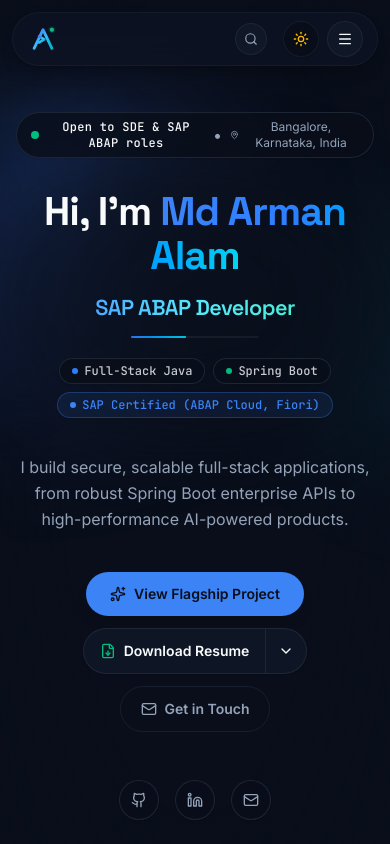
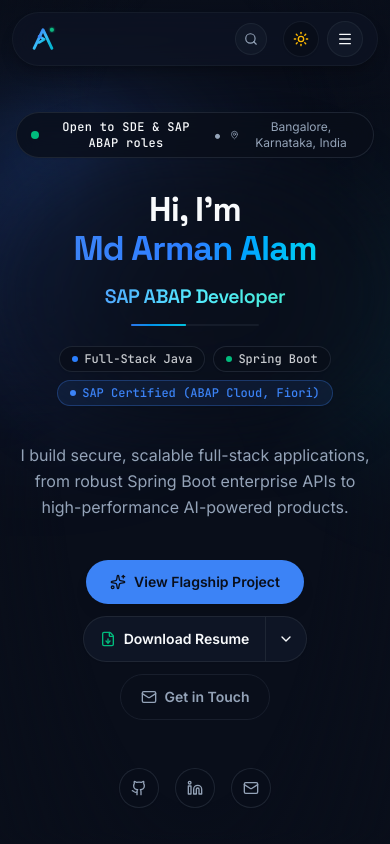
Before and after one commit to MdArman09/Md-Arman-Portfolio, a Next.js app: page / in a window 390 px wide. Shown: the top 844 px of the page. Built offline with nearby package versions, Linux system fonts and the light colour scheme.

Commit message:
fix(hero): prevent heading line-split on mobile and balance fluid typography hierarchy

```diff
--- a/app/globals.css
+++ b/app/globals.css
@@ -96,6 +96,27 @@ body {
   -moz-osx-font-smoothing: grayscale;
 }
 
+/* Hero heading & role fluid typography */
+.hero-title {
+  font-size: clamp(1.85rem, 8.8vw, 3rem);
+}
+
+@media (min-width: 640px) {
+  .hero-title {
+    font-size: clamp(2.5rem, 6vw, 5rem);
+  }
+}
+
+.hero-role-text {
+  font-size: clamp(1.1rem, 5vw, 1.65rem);
+}
+
+@media (min-width: 640px) {
+  .hero-role-text {
+    font-size: clamp(1.4rem, 3.4vw, 2.6rem);
+  }
+}
+
 /* Glassmorphism utility */
 .glass-panel {
   background-color: hsla(var(--card) / 0.75);
--- a/components/21st/hero-role-rotate.tsx
+++ b/components/21st/hero-role-rotate.tsx
@@ -197,8 +197,7 @@ export function HeroRoleRotate({
           {roles.map((role) => (
             <span
               key={role}
-              className="col-start-1 row-start-1 font-display font-semibold tracking-tight text-center leading-[1.25] pb-[0.14em] px-2 text-balance [box-decoration-break:clone] [-webkit-box-decoration-break:clone]"
-              style={{ fontSize: "clamp(1.35rem, 3.8vw, 2.6rem)" }}
+              className="col-start-1 row-start-1 font-display font-semibold tracking-tight text-center leading-[1.25] pb-[0.14em] px-2 text-balance hero-role-text [box-decoration-break:clone] [-webkit-box-decoration-break:clone]"
             >
               {role}
             </span>
@@ -209,8 +208,7 @@ export function HeroRoleRotate({
         <div className="col-start-1 row-start-1 flex items-center justify-center w-full pointer-events-none">
           {prefersReducedMotion ? (
             <span
-              className="font-display font-semibold tracking-tight text-center bg-gradient-to-r from-blue-500 via-cyan-400 to-sky-400 dark:from-blue-400 dark:via-cyan-300 dark:to-teal-300 bg-clip-text text-transparent drop-shadow-[0_0_24px_rgba(56,189,248,0.3)] leading-[1.25] pb-[0.14em] px-2 text-balance [box-decoration-break:clone] [-webkit-box-decoration-break:clone]"
-              style={{ fontSize: "clamp(1.35rem, 3.8vw, 2.6rem)" }}
+              className="font-display font-semibold tracking-tight text-center bg-gradient-to-r from-blue-500 via-cyan-400 to-sky-400 dark:from-blue-400 dark:via-cyan-300 dark:to-teal-300 bg-clip-text text-transparent drop-shadow-[0_0_24px_rgba(56,189,248,0.3)] leading-[1.25] pb-[0.14em] px-2 text-balance hero-role-text [box-decoration-break:clone] [-webkit-box-decoration-break:clone]"
             >
               {roles[0]}
             </span>
@@ -222,8 +220,7 @@ export function HeroRoleRotate({
                 initial="initial"
                 animate="animate"
                 exit="exit"
-                className="font-display font-semibold tracking-tight text-center bg-gradient-to-r from-blue-500 via-cyan-400 to-sky-400 dark:from-blue-400 dark:via-cyan-300 dark:to-teal-300 bg-clip-text text-transparent drop-shadow-[0_0_24px_rgba(56,189,248,0.3)] leading-[1.25] pb-[0.14em] px-2 inline-block text-balance [box-decoration-break:clone] [-webkit-box-decoration-break:clone]"
-                style={{ fontSize: "clamp(1.35rem, 3.8vw, 2.6rem)" }}
+                className="font-display font-semibold tracking-tight text-center bg-gradient-to-r from-blue-500 via-cyan-400 to-sky-400 dark:from-blue-400 dark:via-cyan-300 dark:to-teal-300 bg-clip-text text-transparent drop-shadow-[0_0_24px_rgba(56,189,248,0.3)] leading-[1.25] pb-[0.14em] px-2 inline-block text-balance hero-role-text [box-decoration-break:clone] [-webkit-box-decoration-break:clone]"
               >
                 {currentRole}
               </motion.span>
--- a/components/sections/hero.tsx
+++ b/components/sections/hero.tsx
@@ -47,12 +47,11 @@ export function Hero() {
             />
 
             {/* Semantic H1: Name stays largest hero text */}
-            <h1
-              className="font-display font-extrabold tracking-tight text-foreground leading-[1.1]"
-              style={{ fontSize: "clamp(2.5rem, 7vw, 5rem)" }}
-            >
-              Hi, I&apos;m{" "}
-              <span className="bg-gradient-to-r from-primary via-blue-500 to-cyan-400 bg-clip-text text-transparent">
+            <h1 className="font-display font-extrabold tracking-tight text-foreground leading-[1.15] text-balance hero-title">
+              <span className="block sm:inline sm:mr-3">
+                Hi, I&apos;m
+              </span>
+              <span className="inline-block whitespace-nowrap bg-gradient-to-r from-primary via-blue-500 to-cyan-400 bg-clip-text text-transparent">
                 {siteConfig.name}
               </span>
               {/* Visually hidden semantic text for screen readers & SEO */}
```
